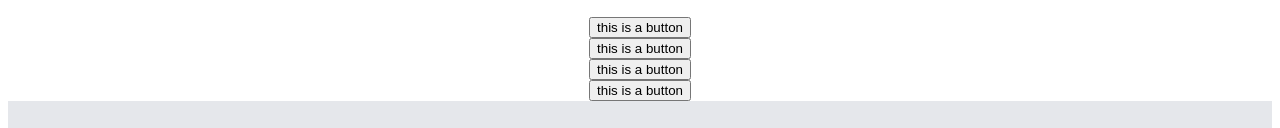
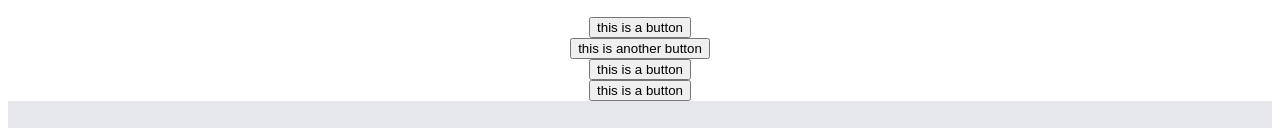
Before and after one commit to MattE-BB/landingpagefound, a plain HTML site: page index.html in a window 1280 px wide. Shown: the part 310-438 px from the top of the page. Drawn offline with Linux system fonts and the light colour scheme.

Commit message:
added another word to test commit editor

```diff
--- a/index.html
+++ b/index.html
@@ -31,7 +31,7 @@
     <div class="content">
         <h2> Some random information</h2>
         <button> this is a button </button>
-        <button> this is a button </button>
+        <button> this is another button </button>
         <button> this is a button </button>
         <button> this is a button </button>
     <div class="quote">
```
